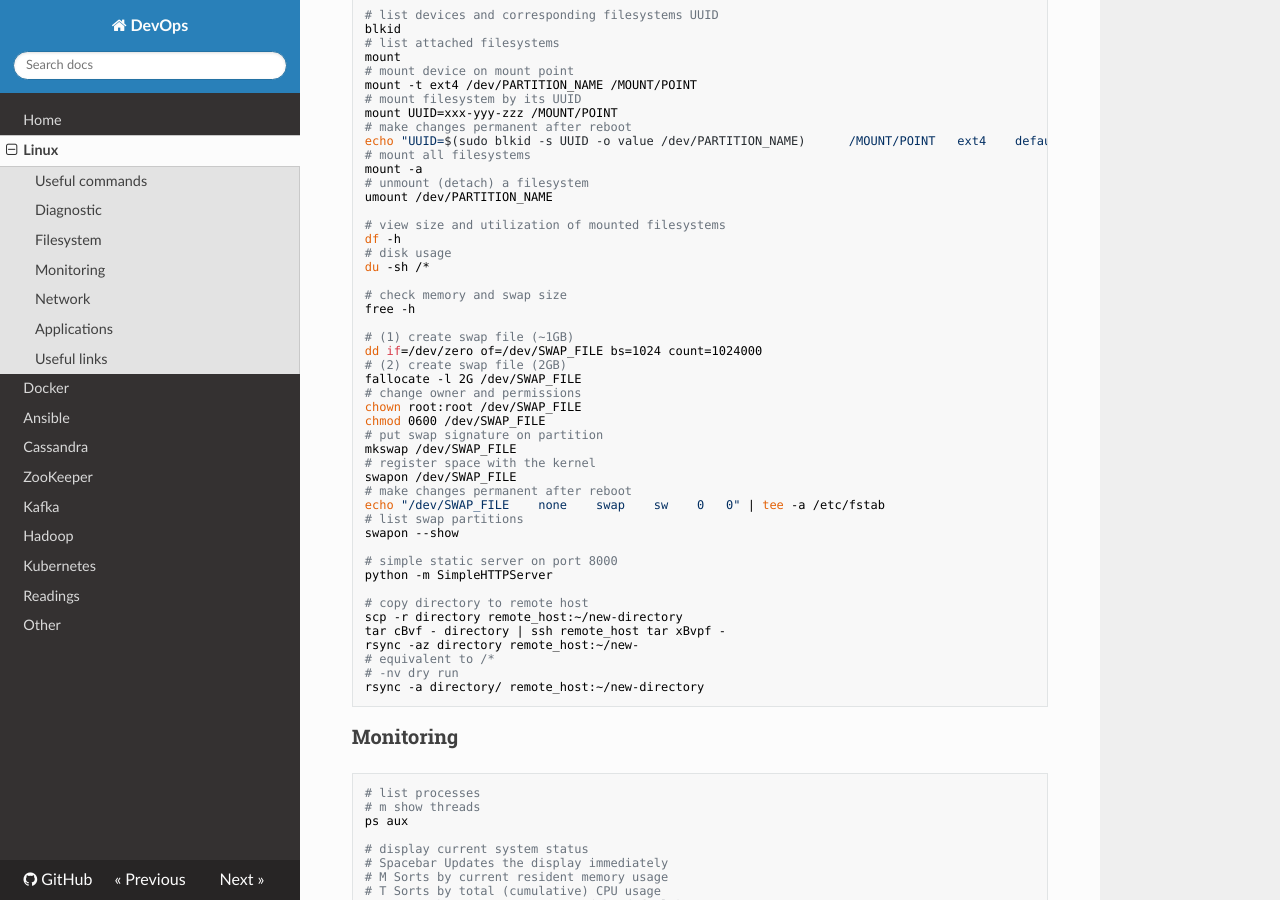
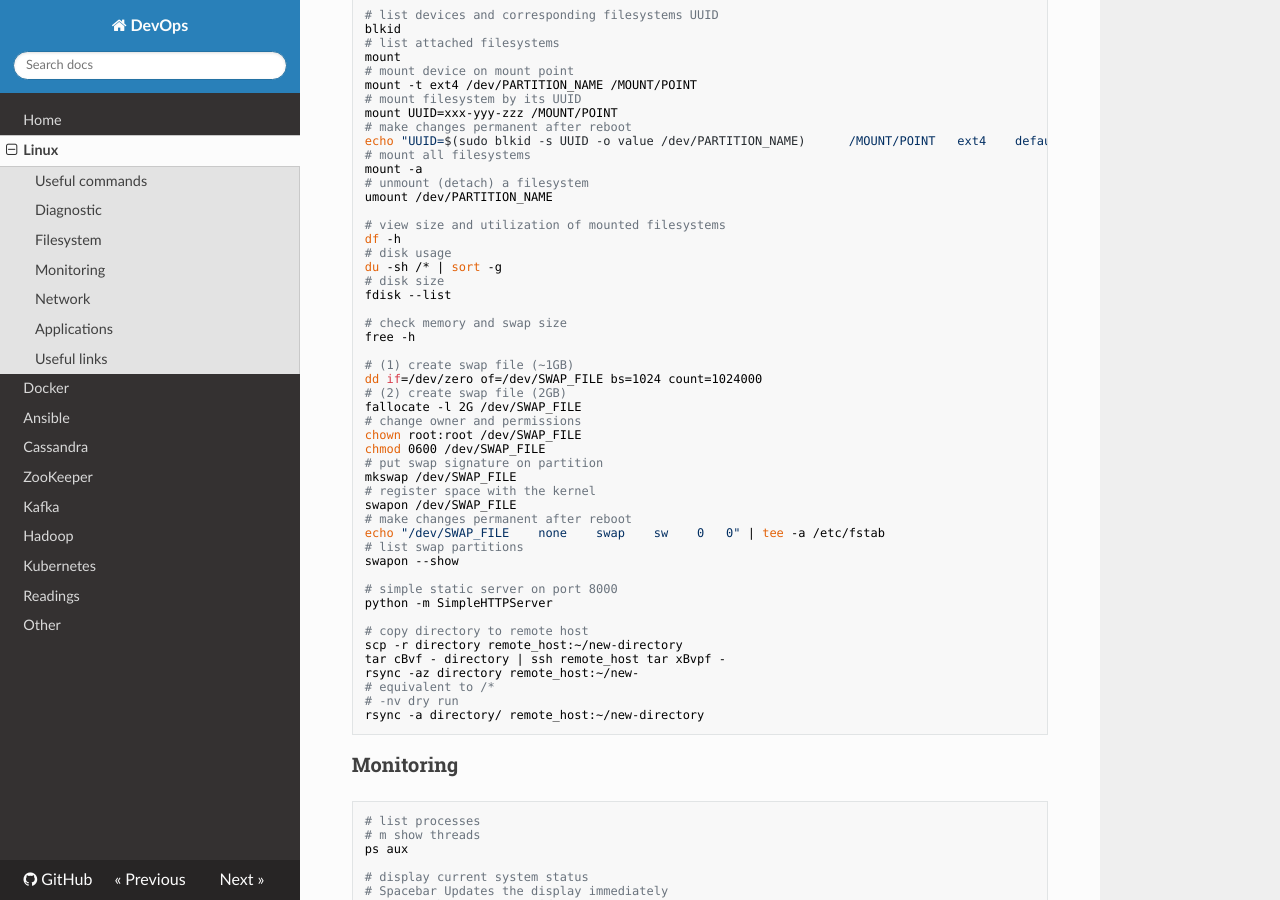
Before and after one commit to niqdev/devops, an MkDocs documentation site: the page built from docs/linux.md, in a window 1280 px wide and 900 px high, scrolled down 3093 px. Built offline with MkDocs 1.6.1, drawn with Linux system fonts in a browser that asks for light colours; nearby versions of some CDN libraries; old or Windows-style settings are respelled for this version of MkDocs.

Commit message:
doc: update linux

```diff
--- a/docs/linux.md
+++ b/docs/linux.md
@@ -221,7 +221,9 @@ umount /dev/PARTITION_NAME
 # view size and utilization of mounted filesystems
 df -h
 # disk usage
-du -sh /*
+du -sh /* | sort -g
+# disk size
+fdisk --list
 
 # check memory and swap size
 free -h
```
